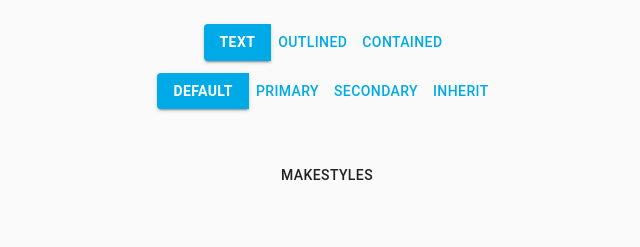
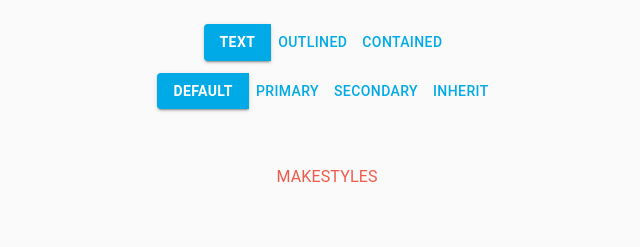
Before and after one commit to tonytino/mui-styling-demo, a React (Create React App) app: page / in a window 1280 px wide. Shown: the top 247 px of the page, without its empty margins (313-953 px from the left). Built offline with nearby package versions, Linux system fonts and the light colour scheme.

Commit message:
Document usage of makeStyles()

```diff
--- a/src/components/material-ui-theme/makeStyles.js
+++ b/src/components/material-ui-theme/makeStyles.js
@@ -7,21 +7,32 @@ import Button from '@material-ui/core/Button';
 /*
   makeStyles
   - https://material-ui.com/styles/advanced/#makestyles
+  - Use this when you need access to the theme or props objects
+    - You can define advanced configurations (e.g. numerous classes can be
+      defined in makeStyles and used on the root and nested elements)
+  - Use this when you need numerous one-off class names to apply on the root
+    and nested elements
+  - Overrides defined in the custom theme are still applied, if applicable
   - Can only be used with functional components (and requires React Hooks)
 */
 
 const useStyles = makeStyles(theme => ({
-  button: {
-    // custom styles go here
+  myButton: {
+    color: props => (
+      props.variant === 'contained' ? null : theme.colors.orange
+    ),
   },
+  mySpan: theme.typography.subtitle1
 }));
 
 function MakeStylesButton(props) {
-  const classes = useStyles();
-
+  // useStyles accepts props, which enables prop-driven customizations
+  const classes = useStyles(props);
   return (
-    <Button {...props} className={classes.button}>
-      makeStyles
+    <Button {...props} className={classes.myButton}>
+      <span className={classes.mySpan}>
+        makeStyles
+      </span>
     </Button>
   );
 };
--- a/src/components/material-ui-theme/useTheme.js
+++ b/src/components/material-ui-theme/useTheme.js
@@ -1,5 +1,6 @@
 import React from 'react';
 // https://material-ui.com/customization/default-theme/#material-ui-core-styles-vs-material-ui-styles
+// eslint-disable-next-line
 import { useTheme, withTheme } from '@material-ui/styles';
 // https://material-ui.com/components/buttons/
 import Button from '@material-ui/core/Button';
@@ -12,7 +13,7 @@ import { css, jsx } from '@emotion/core'
   - Use this when you need access to the theme object for custom styles that
     depend on the theme object properties
     - Ideal for one-off designs using theme properties
-    - Overrides defined in the custom theme are still applied, if applicable
+  - Overrides defined in the custom theme are still applied, if applicable
   - Can only be used with functional components
     - Hook Approach:  useTheme()
     - HOC Approach:   withTheme()
```
